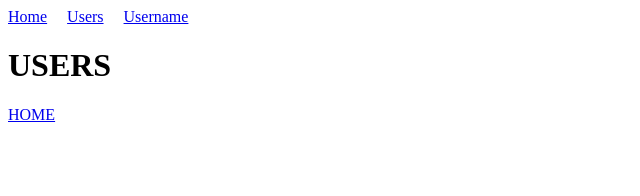
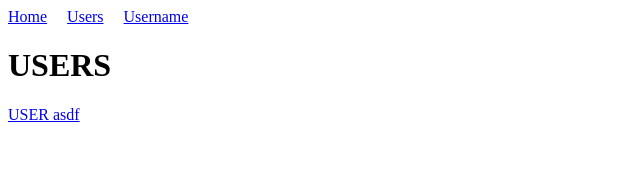
Before and after one commit to Joele-E/esercizio5_09, a React (Create React App) app: page /users in a window 1280 px wide. Shown: the top 196 px of the page, without its empty margins (0-640 px from the left). Built offline with nearby package versions, Linux system fonts and the light colour scheme.

Commit message:
exercise done

```diff
--- a/src/Users.js
+++ b/src/Users.js
@@ -6,7 +6,8 @@ const Users = () => {
     <div>
       <h1>USERS</h1>
       <Outlet />
-      <Link to={"/"}>HOME</Link>
+      <Link to={"/users/asdf"}>USER asdf</Link>
+      <br />
     </div>
   );
 };
```
